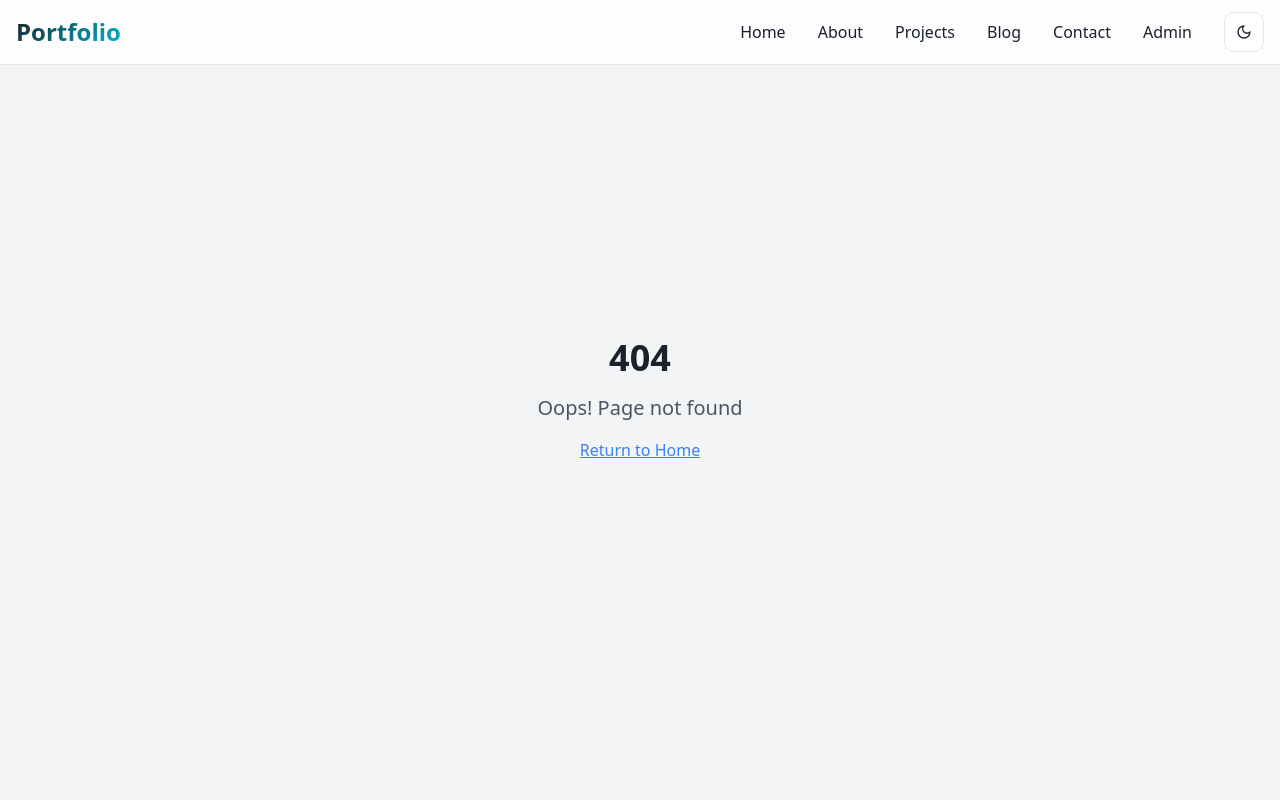
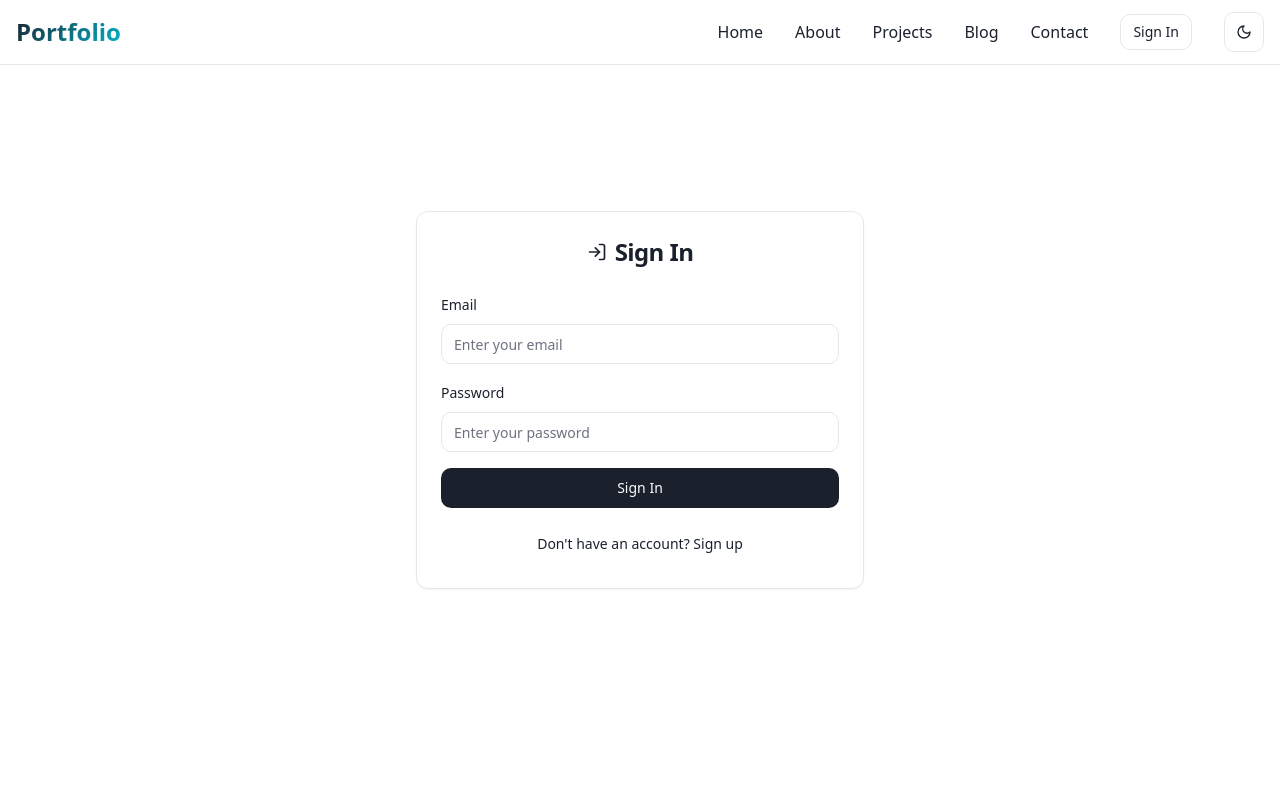
Before and after one commit to aggreyrc/pixel-port-studio, a React (Vite) app: page /auth in a window 1280 px wide. Shown: the top 800 px of the page. Built offline with nearby package versions, Linux system fonts and the light colour scheme.

Commit message:
Protect Admin Route
Add route protection to the admin page.

```diff
--- a/src/App.tsx
+++ b/src/App.tsx
@@ -3,6 +3,8 @@ import { Toaster as Sonner } from "@/components/ui/sonner";
 import { TooltipProvider } from "@/components/ui/tooltip";
 import { QueryClient, QueryClientProvider } from "@tanstack/react-query";
 import { BrowserRouter, Routes, Route } from "react-router-dom";
+import { AuthProvider } from "@/hooks/useAuth";
+import { ProtectedRoute } from "@/components/ProtectedRoute";
 import { Navigation } from "@/components/Navigation";
 import { Footer } from "@/components/Footer";
 import Home from "./pages/Home";
@@ -11,12 +13,14 @@ import Projects from "./pages/Projects";
 import Blog from "./pages/Blog";
 import Contact from "./pages/Contact";
 import Admin from "./pages/Admin";
+import Auth from "./pages/Auth";
 import NotFound from "./pages/NotFound";
 
 const queryClient = new QueryClient();
 
 const App = () => (
   <QueryClientProvider client={queryClient}>
+    <AuthProvider>
       <TooltipProvider>
         <Toaster />
         <Sonner />
@@ -30,7 +34,15 @@ const App = () => (
                 <Route path="/projects" element={<Projects />} />
                 <Route path="/blog" element={<Blog />} />
                 <Route path="/contact" element={<Contact />} />
-              <Route path="/admin" element={<Admin />} />
+                <Route path="/auth" element={<Auth />} />
+                <Route
+                  path="/admin"
+                  element={
+                    <ProtectedRoute>
+                      <Admin />
+                    </ProtectedRoute>
+                  }
+                />
                 <Route path="*" element={<NotFound />} />
               </Routes>
             </main>
@@ -38,6 +50,7 @@ const App = () => (
           </div>
         </BrowserRouter>
       </TooltipProvider>
+    </AuthProvider>
   </QueryClientProvider>
 );
 
--- a/src/components/Navigation.tsx
+++ b/src/components/Navigation.tsx
@@ -1,12 +1,14 @@
 import { useState } from "react";
 import { Link, useLocation } from "react-router-dom";
-import { Menu, X } from "lucide-react";
+import { Menu, X, LogOut } from "lucide-react";
 import { Button } from "@/components/ui/button";
 import { ThemeToggle } from "./ThemeToggle";
+import { useAuth } from "@/hooks/useAuth";
 
 export const Navigation = () => {
   const [isOpen, setIsOpen] = useState(false);
   const location = useLocation();
+  const { user, signOut } = useAuth();
 
   const navItems = [
     { path: "/", label: "Home" },
@@ -14,7 +16,7 @@ export const Navigation = () => {
     { path: "/projects", label: "Projects" },
     { path: "/blog", label: "Blog" },
     { path: "/contact", label: "Contact" },
-    { path: "/admin", label: "Admin" },
+    ...(user ? [{ path: "/admin", label: "Admin" }] : []),
   ];
 
   const isActive = (path: string) => {
@@ -51,6 +53,21 @@ export const Navigation = () => {
                 )}
               </Link>
             ))}
+            {user ? (
+              <Button
+                variant="outline"
+                size="sm"
+                onClick={signOut}
+                className="flex items-center gap-2"
+              >
+                <LogOut className="h-4 w-4" />
+                Sign Out
+              </Button>
+            ) : (
+              <Button asChild variant="outline" size="sm">
+                <Link to="/auth">Sign In</Link>
+              </Button>
+            )}
             <ThemeToggle />
           </div>
 
@@ -86,6 +103,24 @@ export const Navigation = () => {
                   {item.label}
                 </Link>
               ))}
+              {user ? (
+                <Button
+                  variant="outline"
+                  size="sm"
+                  onClick={() => {
+                    setIsOpen(false);
+                    signOut();
+                  }}
+                  className="mx-3 mb-2 flex items-center gap-2"
+                >
+                  <LogOut className="h-4 w-4" />
+                  Sign Out
+                </Button>
+              ) : (
+                <Button asChild variant="outline" size="sm" className="mx-3 mb-2">
+                  <Link to="/auth" onClick={() => setIsOpen(false)}>Sign In</Link>
+                </Button>
+              )}
             </div>
           </div>
         )}
--- /dev/null
+++ b/src/components/ProtectedRoute.tsx
@@ -0,0 +1,33 @@
+import { useEffect } from 'react';
+import { useNavigate } from 'react-router-dom';
+import { useAuth } from '@/hooks/useAuth';
+import { Loader2 } from 'lucide-react';
+
+interface ProtectedRouteProps {
+  children: React.ReactNode;
+}
+
+export const ProtectedRoute = ({ children }: ProtectedRouteProps) => {
+  const { user, loading } = useAuth();
+  const navigate = useNavigate();
+
+  useEffect(() => {
+    if (!loading && !user) {
+      navigate('/auth');
+    }
+  }, [user, loading, navigate]);
+
+  if (loading) {
+    return (
+      <div className="min-h-screen flex items-center justify-center">
+        <Loader2 className="h-8 w-8 animate-spin" />
+      </div>
+    );
+  }
+
+  if (!user) {
+    return null;
+  }
+
+  return <>{children}</>;
+};
--- /dev/null
+++ b/src/hooks/useAuth.tsx
@@ -0,0 +1,63 @@
+import { useState, useEffect, createContext, useContext } from 'react';
+import { User, Session } from '@supabase/supabase-js';
+import { supabase } from '@/integrations/supabase/client';
+
+interface AuthContextType {
+  user: User | null;
+  session: Session | null;
+  loading: boolean;
+  signOut: () => Promise<void>;
+}
+
+const AuthContext = createContext<AuthContextType | undefined>(undefined);
+
+export const AuthProvider = ({ children }: { children: React.ReactNode }) => {
+  const [user, setUser] = useState<User | null>(null);
+  const [session, setSession] = useState<Session | null>(null);
+  const [loading, setLoading] = useState(true);
+
+  useEffect(() => {
+    // Set up auth state listener
+    const { data: { subscription } } = supabase.auth.onAuthStateChange(
+      (event, session) => {
+        setSession(session);
+        setUser(session?.user ?? null);
+        setLoading(false);
+      }
+    );
+
+    // Get initial session
+    supabase.auth.getSession().then(({ data: { session } }) => {
+      setSession(session);
+      setUser(session?.user ?? null);
+      setLoading(false);
+    });
+
+    return () => subscription.unsubscribe();
+  }, []);
+
+  const signOut = async () => {
+    await supabase.auth.signOut();
+  };
+
+  const value = {
+    user,
+    session,
+    loading,
+    signOut,
+  };
+
+  return (
+    <AuthContext.Provider value={value}>
+      {children}
+    </AuthContext.Provider>
+  );
+};
+
+export const useAuth = () => {
+  const context = useContext(AuthContext);
+  if (context === undefined) {
+    throw new Error('useAuth must be used within an AuthProvider');
+  }
+  return context;
+};
--- /dev/null
+++ b/src/pages/Auth.tsx
@@ -0,0 +1,155 @@
+import { useState, useEffect } from "react";
+import { useNavigate } from "react-router-dom";
+import { supabase } from "@/integrations/supabase/client";
+import { Button } from "@/components/ui/button";
+import { Input } from "@/components/ui/input";
+import { Card, CardContent, CardHeader, CardTitle } from "@/components/ui/card";
+import { Label } from "@/components/ui/label";
+import { useToast } from "@/hooks/use-toast";
+import { Loader2, LogIn, UserPlus } from "lucide-react";
+import { User } from '@supabase/supabase-js';
+
+const Auth = () => {
+  const [isLogin, setIsLogin] = useState(true);
+  const [email, setEmail] = useState("");
+  const [password, setPassword] = useState("");
+  const [loading, setLoading] = useState(false);
+  const [user, setUser] = useState<User | null>(null);
+  const navigate = useNavigate();
+  const { toast } = useToast();
+
+  useEffect(() => {
+    // Check for existing session
+    supabase.auth.getSession().then(({ data: { session } }) => {
+      setUser(session?.user ?? null);
+      if (session?.user) {
+        navigate("/");
+      }
+    });
+
+    // Listen for auth changes
+    const { data: { subscription } } = supabase.auth.onAuthStateChange(
+      (event, session) => {
+        setUser(session?.user ?? null);
+        if (session?.user) {
+          navigate("/");
+        }
+      }
+    );
+
+    return () => subscription.unsubscribe();
+  }, [navigate]);
+
+  const handleAuth = async (e: React.FormEvent) => {
+    e.preventDefault();
+    setLoading(true);
+
+    try {
+      if (isLogin) {
+        const { error } = await supabase.auth.signInWithPassword({
+          email,
+          password,
+        });
+        if (error) throw error;
+
+        toast({
+          title: "Success",
+          description: "Logged in successfully!",
+        });
+      } else {
+        const redirectUrl = `${window.location.origin}/`;
+        const { error } = await supabase.auth.signUp({
+          email,
+          password,
+          options: {
+            emailRedirectTo: redirectUrl
+          }
+        });
+        if (error) throw error;
+
+        toast({
+          title: "Success",
+          description: "Account created! Please check your email to verify your account.",
+        });
+      }
+    } catch (error: any) {
+      toast({
+        title: "Error",
+        description: error.message || "An error occurred during authentication",
+        variant: "destructive",
+      });
+    } finally {
+      setLoading(false);
+    }
+  };
+
+  // Redirect if already authenticated
+  if (user) {
+    return null;
+  }
+
+  return (
+    <div className="min-h-screen flex items-center justify-center bg-background">
+      <div className="w-full max-w-md">
+        <Card>
+          <CardHeader className="space-y-1">
+            <CardTitle className="text-2xl text-center flex items-center justify-center gap-2">
+              {isLogin ? <LogIn className="h-5 w-5" /> : <UserPlus className="h-5 w-5" />}
+              {isLogin ? "Sign In" : "Sign Up"}
+            </CardTitle>
+          </CardHeader>
+          <CardContent>
+            <form onSubmit={handleAuth} className="space-y-4">
+              <div className="space-y-2">
+                <Label htmlFor="email">Email</Label>
+                <Input
+                  id="email"
+                  type="email"
+                  value={email}
+                  onChange={(e) => setEmail(e.target.value)}
+                  placeholder="Enter your email"
+                  required
+                />
+              </div>
+              <div className="space-y-2">
+                <Label htmlFor="password">Password</Label>
+                <Input
+                  id="password"
+                  type="password"
+                  value={password}
+                  onChange={(e) => setPassword(e.target.value)}
+                  placeholder="Enter your password"
+                  required
+                />
+              </div>
+              <Button type="submit" className="w-full" disabled={loading}>
+                {loading ? (
+                  <>
+                    <Loader2 className="mr-2 h-4 w-4 animate-spin" />
+                    {isLogin ? "Signing in..." : "Creating account..."}
+                  </>
+                ) : (
+                  isLogin ? "Sign In" : "Sign Up"
+                )}
+              </Button>
+            </form>
+            <div className="mt-4 text-center">
+              <Button
+                variant="link"
+                onClick={() => setIsLogin(!isLogin)}
+                className="text-sm"
+              >
+                {isLogin
+                  ? "Don't have an account? Sign up"
+                  : "Already have an account? Sign in"
+                }
+              </Button>
+            </div>
+          </CardContent>
+        </Card>
+      </div>
+    </div>
+  );
+};
+
+export default Auth;
```
Lines whose indentation alone changed are shown as unchanged.
